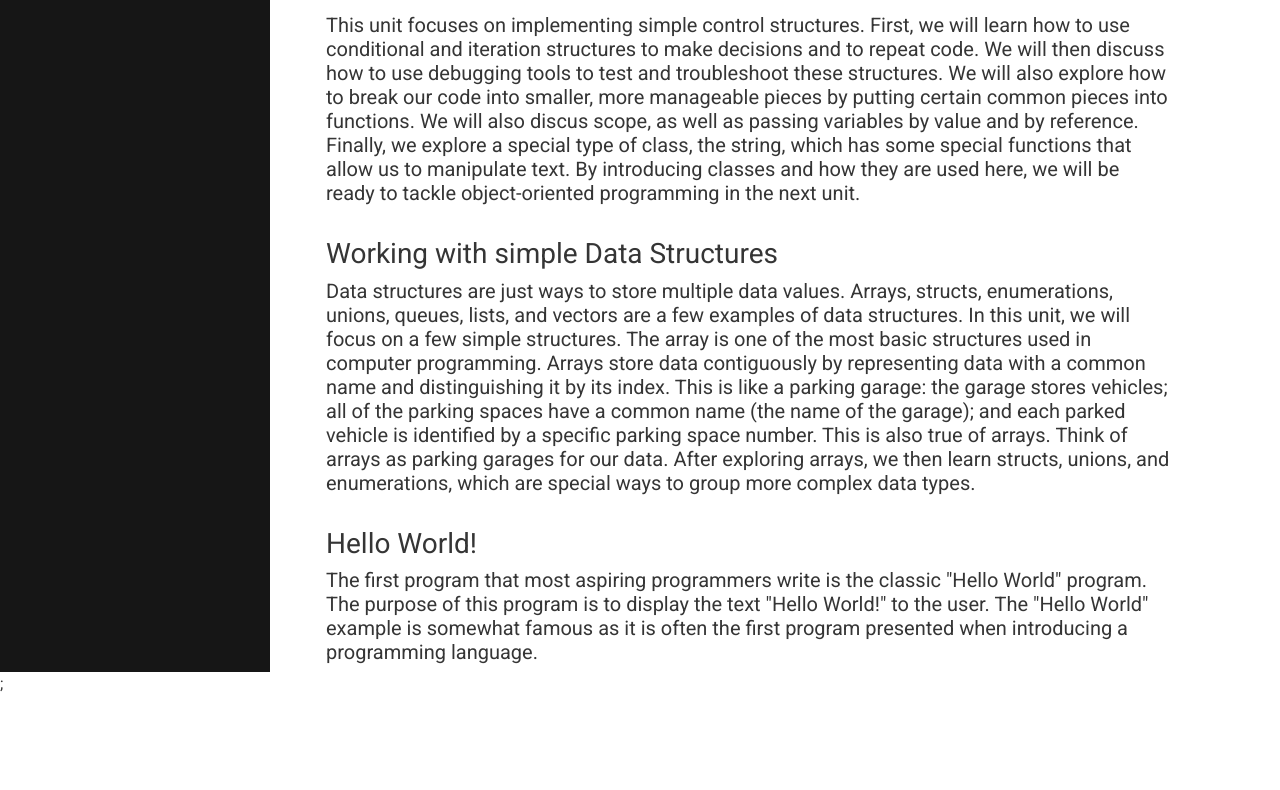
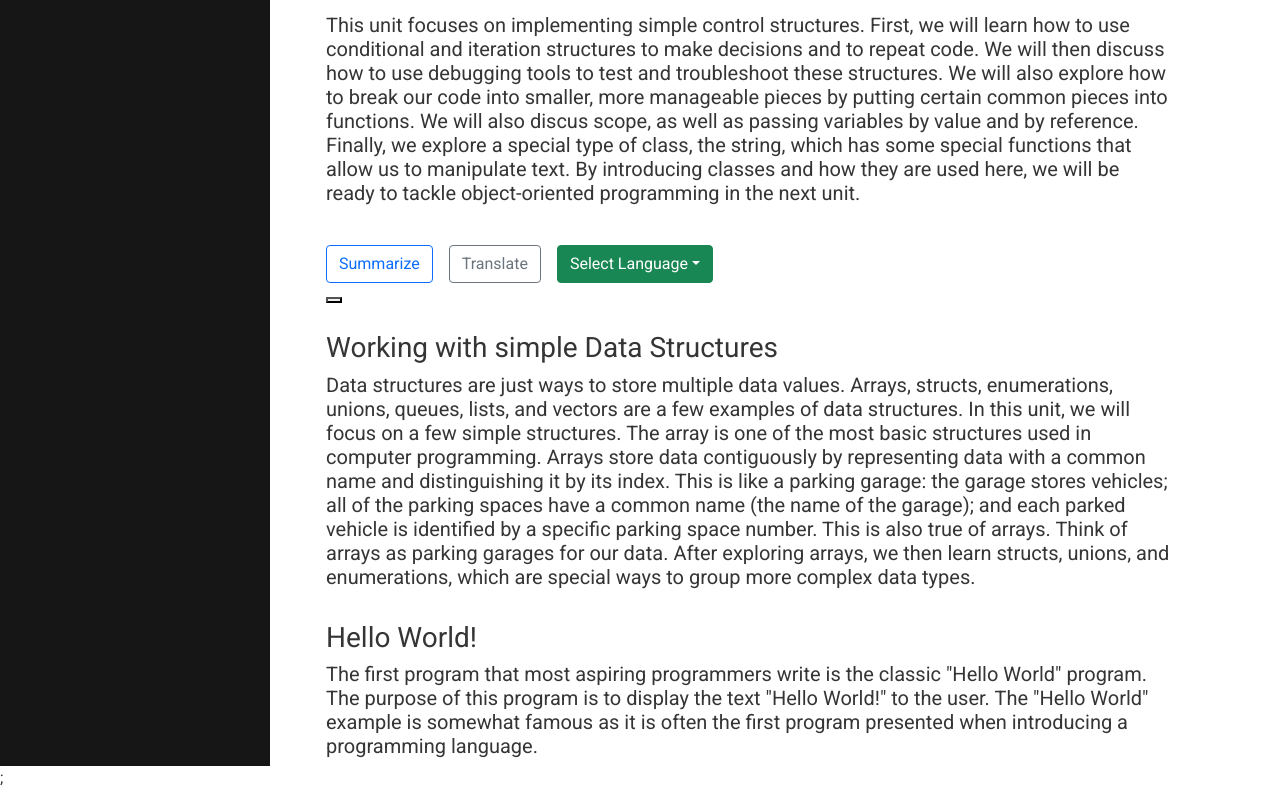
Before and after one commit to shawon1010/vivlio-website, a React (Create React App) app: page /cs in a window 1280 px wide. Shown: the part 919-1709 px from the top of the page. Before the commit the page ends 1615 px from the top, so only its background shows below. Built offline with nearby package versions, Linux system fonts and the light colour scheme.

Commit message:
button added

```diff
--- a/src/components/Cs.jsx
+++ b/src/components/Cs.jsx
@@ -1,7 +1,7 @@
 import React from 'react';
 import Col from 'react-bootstrap/Col';
 import Row from 'react-bootstrap/Row';
-import Stack from 'react-bootstrap/Stack';
+import Paragraph from './Paragraph';
 import Sidebar from "./Sidebar";
 
 
@@ -44,6 +44,8 @@ function Cs() {
           classes and how they are used here, we will be ready to tackle object-oriented programming
          in the next unit.</h5>
           <br />
+          <Paragraph/>
+          <br/>
           <h3>Working with simple Data Structures</h3>
           <h5>Data structures are just ways to store multiple data values. Arrays, structs,
           enumerations, unions, queues, lists, and vectors are a few examples of data structures.
--- a/src/components/History.jsx
+++ b/src/components/History.jsx
@@ -3,8 +3,6 @@ import Col from 'react-bootstrap/Col';
 import Row from 'react-bootstrap/Row';
 import Stack from 'react-bootstrap/Stack';
 import Sidebar from "./Sidebar";
-
-
 
 function History() {
   return (
--- a/src/components/Paragraph.jsx
+++ b/src/components/Paragraph.jsx
@@ -1,4 +1,7 @@
 import React, { useState } from "react";
+import Button from 'react-bootstrap/Button';
+import Dropdown from 'react-bootstrap/Dropdown';
+import Stack from 'react-bootstrap/Stack';
 import summarize from "../apis/summarize";
 import translate from "../apis/translate";
 
@@ -32,6 +35,30 @@ function Paragraph(props) {
         <div>
             <h3>{h3}</h3>
             <h5>{h5}</h5>
+
+            <Stack direction="horizontal" gap={3}>
+            <Button variant="outline-primary">Summarize</Button>
+            <Button variant="outline-secondary">Translate</Button>
+            <Dropdown>
+
+{/* Dropdown start from here */}
+  <Dropdown.Toggle variant="success" id="dropdown-basic">
+    Select Language
+  </Dropdown.Toggle>
+
+  <Dropdown.Menu>
+    <Dropdown.Item href="#/action-1">Spanish</Dropdown.Item>
+    <Dropdown.Item href="#/action-2">French</Dropdown.Item>
+    <Dropdown.Item href="#/action-3">German</Dropdown.Item>
+    <Dropdown.Item href="#/action-1">Italian</Dropdown.Item>
+    <Dropdown.Item href="#/action-2">Dutch action</Dropdown.Item>
+
+  </Dropdown.Menu>
+</Dropdown>
+
+</Stack>
+
+
             <button onClick></button>
             {show && <div></div>}
         </div>
```
Also changed, not shown: 1 other file (tests, documents, lock files or other folders).
